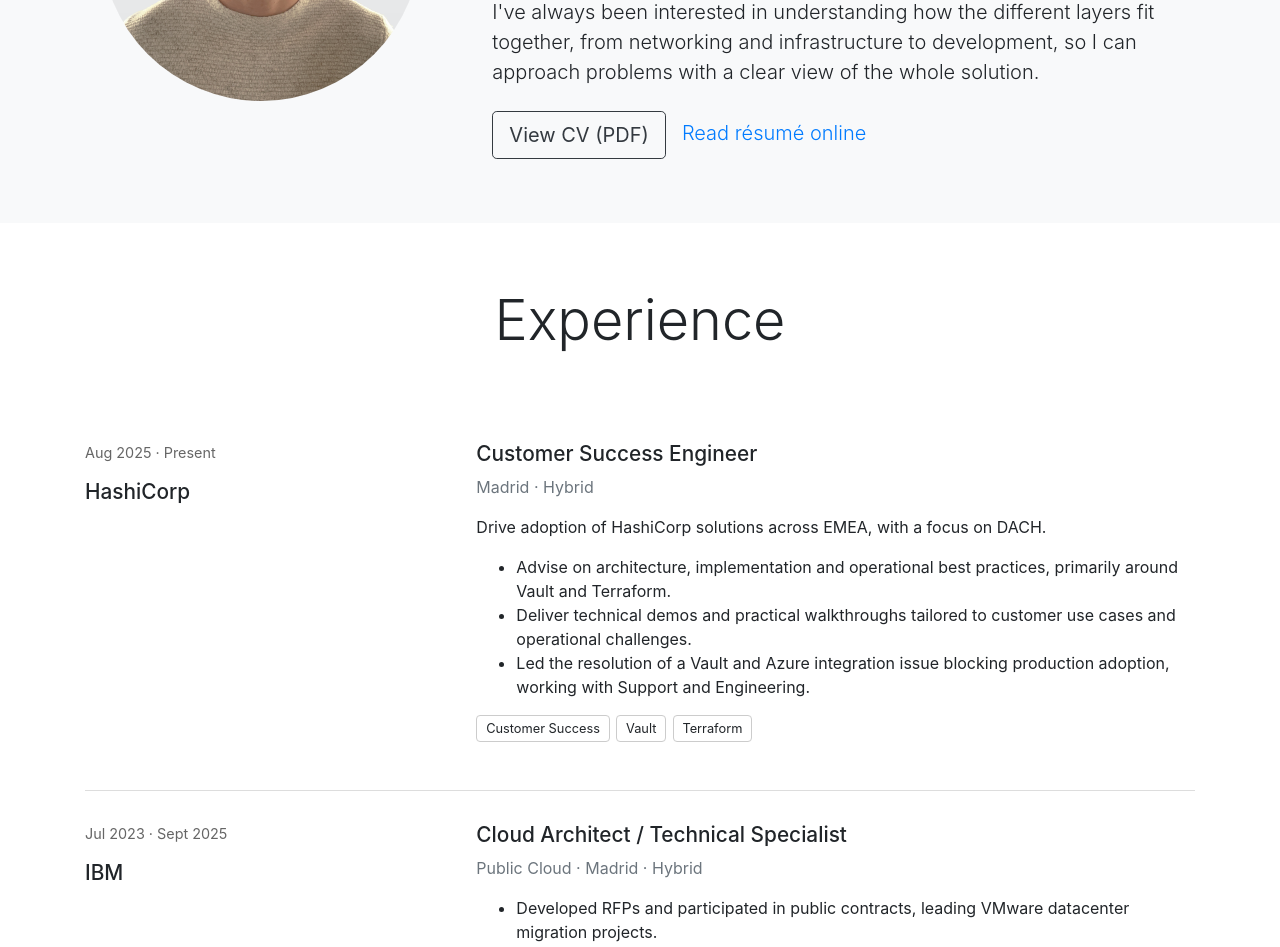
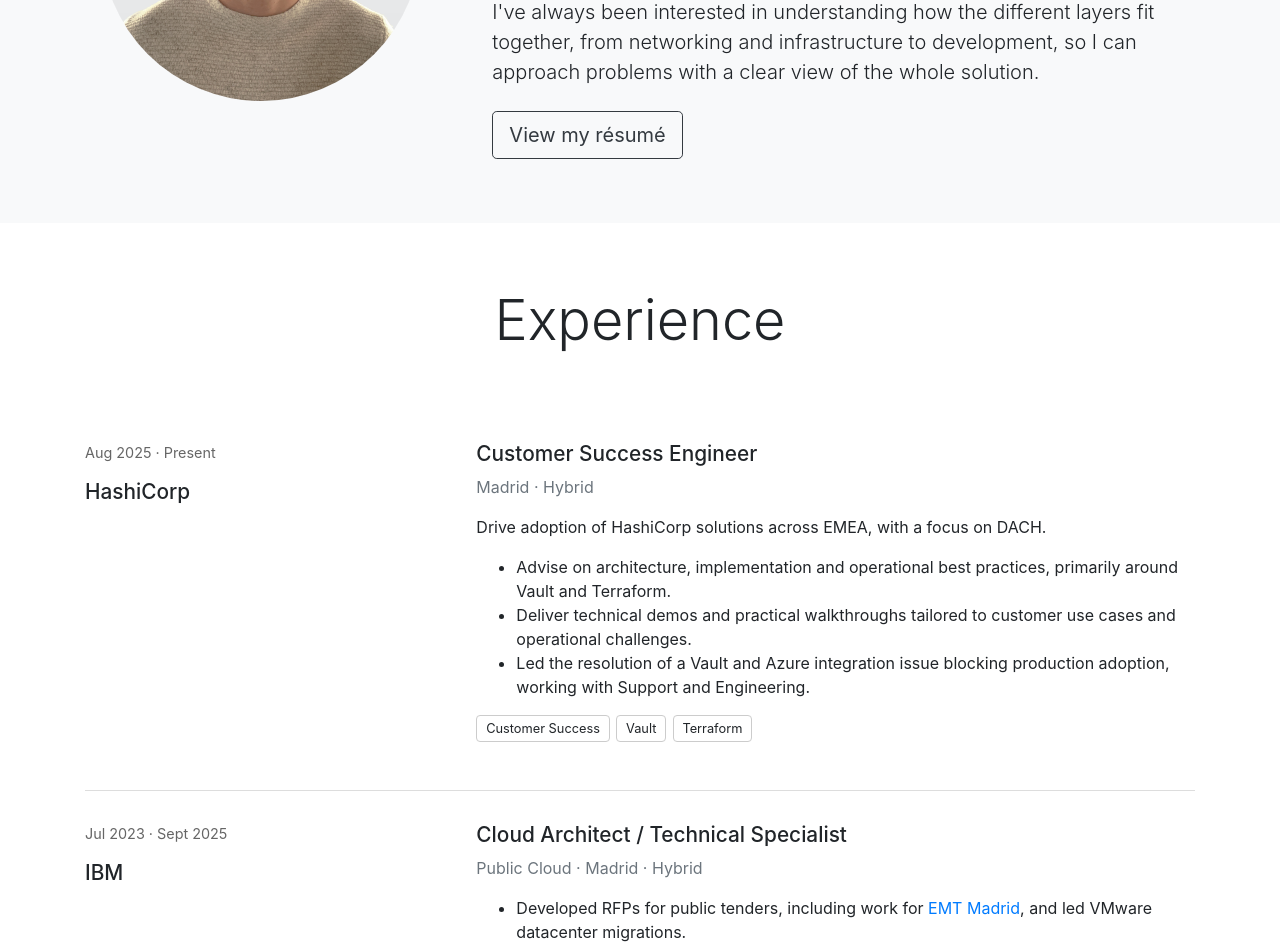
Before and after one commit to nikitastetskiy/portfolio, a React (Vite) app in the folder app/: page / in a window 1280 px wide. Shown: the part 1140-2087 px from the top of the page. Built offline with nearby package versions, Linux system fonts and the light colour scheme.

Commit message:
Center contact links and refine resume references

```diff
--- a/app/src/App.jsx
+++ b/app/src/App.jsx
@@ -251,15 +251,7 @@
               </p>
             ))}
             <p className="lead mt-4 mb-0">
-              <a
-                className="btn btn-outline-dark btn-lg"
-                href={resumePdf}
-                target="_blank"
-                rel="noopener noreferrer"
-              >
-                {t.resume}
-              </a>
-              <a className="ml-3" href={pagePath(lang, true)}>
+              <a className="btn btn-outline-dark btn-lg" href={pagePath(lang, true)}>
                 {t.resumeWeb}
               </a>
             </p>
@@ -267,6 +259,17 @@
         </div>
       </div>
     </section>
+  );
+}
+function ExperienceHighlight({ text, reference }) {
+  const index = reference ? text.indexOf(reference.label) : -1;
+  if (index < 0) return text;
+  return (
+    <>
+      {text.slice(0, index)}
+      <ExternalLink href={reference.url}>{reference.label}</ExternalLink>
+      {text.slice(index + reference.label.length)}
+    </>
   );
 }
 function Experience({ lang, resume = false }) {
@@ -289,7 +292,9 @@
             {job.highlights && (
               <ul>
                 {job.highlights[lang].map((highlight) => (
-                  <li key={highlight}>{highlight}</li>
+                  <li key={highlight}>
+                    <ExperienceHighlight text={highlight} reference={job.publicReference} />
+                  </li>
                 ))}
               </ul>
             )}
@@ -538,8 +543,8 @@
     <footer id="contact" style={{ backgroundColor: '#EEEEEE' }} className="mt-auto py-5">
       <div className="container">
         <div className="contact-layout">
-          <div>
-            <h2 className="display-4 mb-3">{t.contact}</h2>
+          <h2 className="display-4 mb-0">{t.contact}</h2>
+          <div className="contact-copy">
             <p className="lead mb-3">{t.contactText}</p>
             <p className="text-muted mb-0">{t.contactDetail}</p>
           </div>
--- a/app/src/enhancements.css
+++ b/app/src/enhancements.css
@@ -49,34 +49,33 @@
   display: inline-block;
 }
 .contact-layout {
-  display: grid;
-  grid-template-columns: 3fr 2fr;
-  gap: 3rem;
+  display: flex;
+  flex-direction: column;
   align-items: center;
+  gap: 1rem;
+  text-align: center;
   margin-bottom: 3rem;
 }
+.contact-copy {
+  max-width: 44rem;
+}
 .contact-links {
-  display: grid;
-  grid-template-columns: repeat(2, minmax(0, 1fr));
-  gap: 1rem;
-  align-items: center;
+  display: flex;
+  flex-wrap: wrap;
+  justify-content: center;
+  gap: 1rem 1.5rem;
+  width: 100%;
+  padding-top: 0.25rem;
+}
+#contact .container > small {
+  display: block;
   text-align: center;
-  width: 100%;
-  max-width: 26rem;
-  justify-self: end;
 }
 .contact-links a {
   color: #343a40;
 }
-.contact-links a:not(.contact-email) {
-  display: flex;
-  align-items: center;
-  justify-content: center;
-  gap: 0.5rem;
-  min-height: 44px;
-}
 .contact-email {
-  grid-column: 1 / -1;
+  flex-basis: 100%;
   font-size: 1.15rem;
   overflow-wrap: anywhere;
   text-decoration: underline;
@@ -199,16 +198,12 @@
   margin-bottom: 0.5rem;
 }
 @media (max-width: 767px) {
-  .about-layout,
-  .contact-layout {
+  .about-layout {
     grid-template-columns: 1fr;
     gap: 2rem;
   }
   .about-layout .pic {
     max-width: 240px;
-  }
-  .contact-links {
-    justify-self: center;
   }
   .skill-group + .skill-group {
     margin-top: 2.5rem;
--- a/app/src/personal-info/config.js
+++ b/app/src/personal-info/config.js
@@ -31,11 +31,11 @@
     ],
     hero: 'I work with technical teams to put cloud solutions into practice. Based in Madrid, working with customers across EMEA, with a focus on DACH.',
     viewProjects: 'Explore my work',
-    resume: 'View CV (PDF)',
-    resumeWeb: 'Read résumé online',
-    downloadResume: 'Download CV (PDF)',
+    resume: 'CV',
+    resumeWeb: 'View my résumé',
+    downloadResume: 'Download CV',
     home: 'Back to portfolio',
-    print: 'Print / save as PDF',
+    print: 'Print',
     location: 'Madrid, Spain',
     region: 'EMEA · DACH',
     focus: 'Vault & Terraform',
@@ -85,11 +85,11 @@
     ],
     hero: 'Trabajo con equipos técnicos para llevar las soluciones cloud a la práctica. Desde Madrid, con clientes de EMEA y foco en DACH.',
     viewProjects: 'Ver mis proyectos',
-    resume: 'Ver CV (PDF, inglés)',
-    resumeWeb: 'Ver currículum online',
-    downloadResume: 'Descargar CV (PDF, inglés)',
+    resume: 'CV',
+    resumeWeb: 'Ver mi currículum',
+    downloadResume: 'Descargar CV en inglés',
     home: 'Volver al portfolio',
-    print: 'Imprimir / guardar como PDF',
+    print: 'Imprimir',
     location: 'Madrid, España',
     region: 'EMEA · DACH',
     focus: 'Vault y Terraform',
@@ -161,16 +161,17 @@
     },
     highlights: {
       en: [
-        'Developed RFPs and participated in public contracts, leading VMware datacenter migration projects.',
+        'Developed RFPs for public tenders, including work for EMT Madrid, and led VMware datacenter migrations.',
         'Led PoC and MVP deployments with Terraform, worked directly with clients, and prepared accounts for production.',
         'Contributed to internal projects, including websites, and optimized PoC accounts, cutting costs by over 50%.',
       ],
       es: [
-        'Elaboré RFP y participé en licitaciones públicas, liderando proyectos de migración de centros de datos VMware.',
+        'Elaboré RFP para licitaciones públicas, incluidos proyectos para EMT Madrid, y lideré migraciones de centros de datos VMware.',
         'Lideré despliegues de PoC y MVP con Terraform, trabajé directamente con clientes y preparé cuentas para producción.',
         'Participé en proyectos internos, incluidas páginas web, y optimicé cuentas de PoC, reduciendo los costes en más de un 50%.',
       ],
     },
+    publicReference: { label: 'EMT Madrid', url: 'https://es.newsroom.ibm.com/announcements?item=122846' },
     tags: ['IBM Cloud', 'Solution Architecture', 'Terraform', 'Technical Sales'],
   },
   {
@@ -218,7 +219,7 @@
       en: 'Working with technical teams to adopt solutions, apply best practices, and resolve project challenges.',
       es: 'Trabajo con equipos técnicos para adoptar soluciones, aplicar buenas prácticas y resolver retos de sus proyectos.',
     },
-    tags: ['Cloud Computing', 'Customer Success', 'Technical Sales', 'Solution Architecture'],
+    tags: ['Customer Success', 'Solution Architecture', 'Cloud Computing', 'Technical Sales'],
     highlights: ['Customer Success', 'Solution Architecture'],
   },
   {
```
Also changed, not shown: 1 other file (tests, documents, lock files or other folders).
